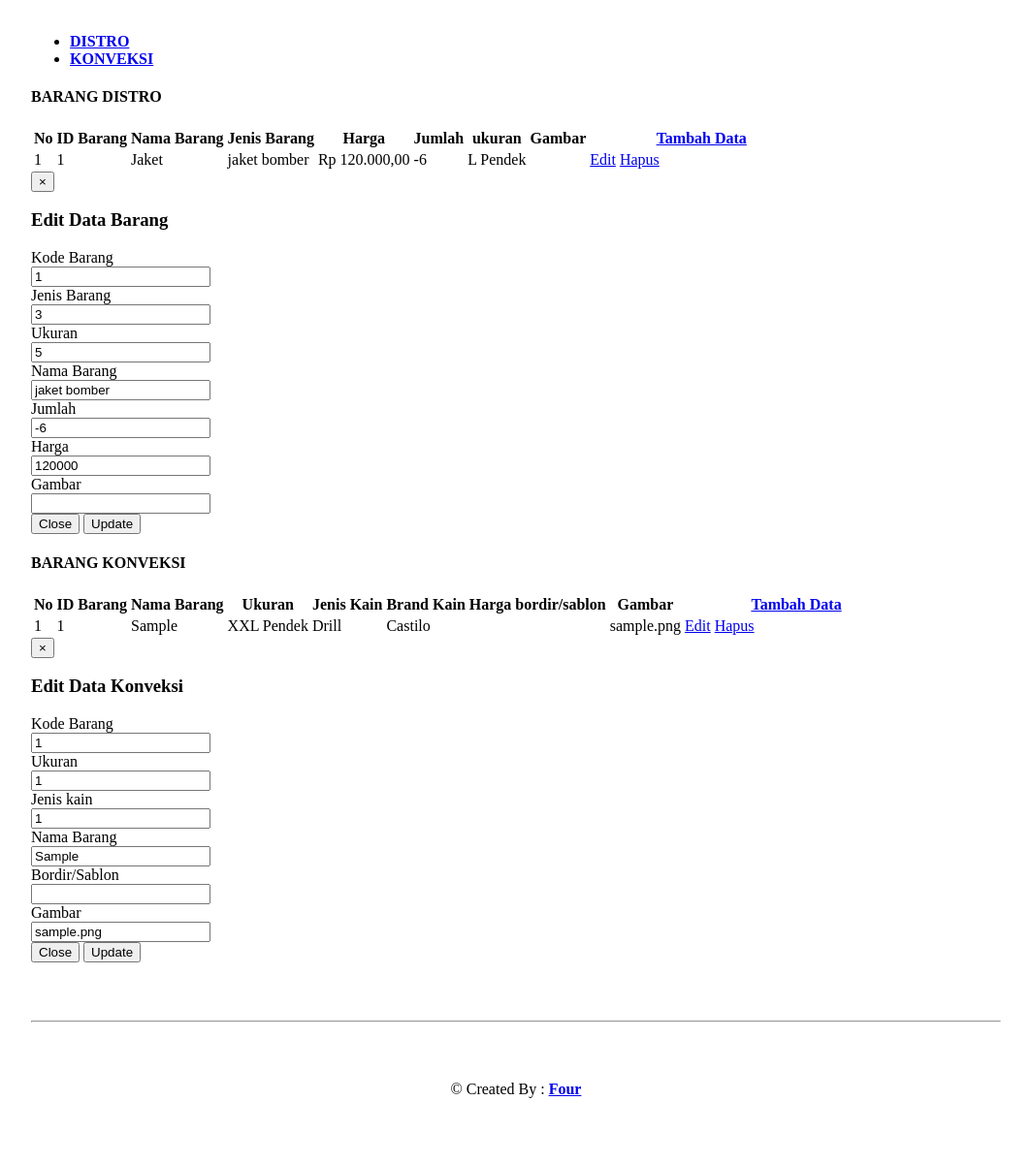
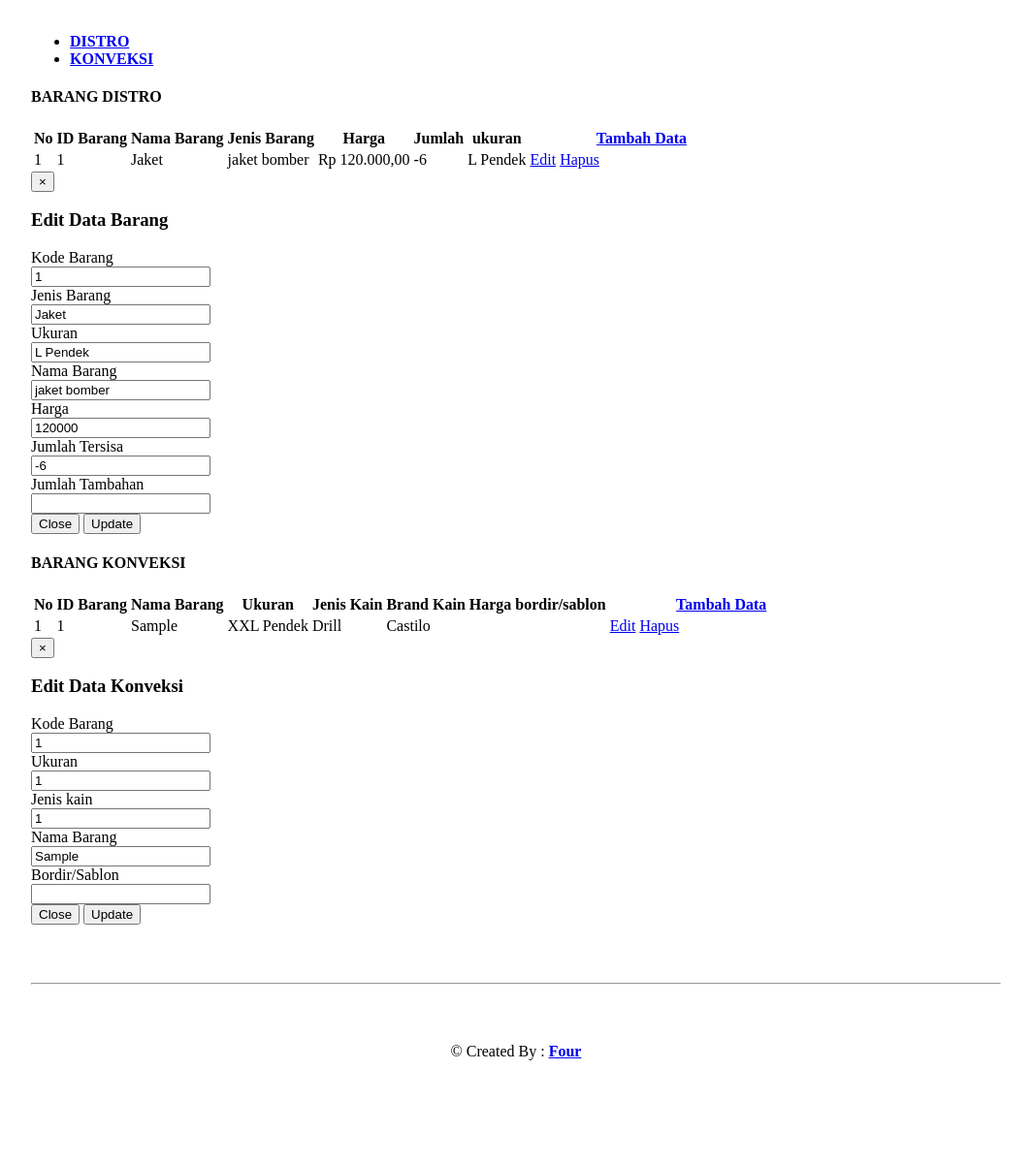
Before and after one commit to citrans/four_, a CodeIgniter app: page /four_/index.php/distro/index in a window 1280 px wide. Shown: the part 46-1247 px from the top of the page at 97% size, without its empty margins (108-1171 px from the left). After the commit the page ends 1140 px from the top, so only its background shows below. Run offline with CodeIgniter, Linux system fonts and the light colour scheme; the visitor is signed in with stand-in values (Sample User, id 1); data comes from the database, SQL or seed files in the repository; tables that the repository leaves empty hold one stand-in row (values such as "Sample post"); data that the repository does not hold is empty; some libraries are stand-ins or nearby versions.

Commit message:
crud barang distro

```diff
--- a/CodeIgniter/application/controllers/distro.php
+++ b/CodeIgniter/application/controllers/distro.php
@@ -25,100 +25,49 @@ class Distro extends CI_Controller{
 //
 //    ===================== INSERT =====================
     function tambah_barang(){
+        if (isset($_POST['submit'])){
+            $data = array (
+            'id_jenis_barang_distro' => $this->input->post(''),
+            'id_barang_distro' => $this->input->post('jenis_barang'),
+            'id_ukuran' => $this->input->post('ukuran'),
+            'nama_jenis_barang_distro' => $this->input->post('nama'),
+            'harga_barang' => $this->input->post('harga'),
+            'jumlah_barang' => $this->input->post('jumlah'),
+            'gambar' => $this->input->post('')
+            );
+            $this->model_app->insertData('jenis_barang_distro',$data);
+            redirect('distro');
+        }else{
+            $data = array('size'=>$this->model_app->get_ukuran(),
+                'barang'=>$this->model_app->getAllData('barang_distro')
+                );
+        $this->load->view('pages/v_tambahdistro', $data);
+        }
 
-    	$data = array();
 
-		if(isset($_POST['submit'])){
-			$upload = $this->model_app->upload();
-
-			if($upload['result'] == "success"){
-				$this->model_app->save($upload);
-
-				redirect('distro');
-
-			}else{
-				$data['message'] = $upload['error'];
-			}
-		}
-		$data = array('size'=>$this->model_app->get_ukuran(),
-				'barang'=>$this->model_app->get_barang_distro()
-				);
-		$this->load->view('pages/v_tambahdistro', $data);
-		/*
-		if(isset($_POST['upload'])){
-				$data =$this->model_app->insertData('jenis_barang_distro',array(
-				'id_barang_distro' =>$this->input->post('jenis_barang'),
-				'nama_jenis_barang_distro' =>$this->input->post('nama'),
-				'harga_barang' =>$this->input->post('harga'),
-				'jumlah_barang' => $this->input->post('jumlah'),
-				'id_ukuran' =>$this->input->post('ukuran'),
-				'gambar'=>$this->input->post('gambar')));
-				redirect("distro");
-		}else{
-			//$x =$this->model_app->get_ukuran();
-			$data = array(
-				'size'=>$this->model_app->get_ukuran(),
-				'barang'=>$this->model_app->get_barang_distro()
-				);
-			$this->load->view('pages/v_tambahdistro',$data);
-		}*/
 
 }
 
     function tambah_konveksi(){
 
-        $data = array();
-
-        if(isset($_POST['submit'])){
-            $upload = $this->model_app->upload();
-
-            if($upload['result'] == "success"){
-                $this->model_app->save($upload);
-
-                redirect('distro');
-
-            }else{
-                $data['message'] = $upload['error'];
-            }
-        }
         $data = array('size'=>$this->model_app->getAllData('ukuran'),
                 'barang'=>$this->model_app->get_kain()
                 );
         $this->load->view('pages/v_tambahkonveksi', $data);
-        /*
-        if(isset($_POST['upload'])){
-                $data =$this->model_app->insertData('jenis_barang_distro',array(
-                'id_barang_distro' =>$this->input->post('jenis_barang'),
-                'nama_jenis_barang_distro' =>$this->input->post('nama'),
-                'harga_barang' =>$this->input->post('harga'),
-                'jumlah_barang' => $this->input->post('jumlah'),
-                'id_ukuran' =>$this->input->post('ukuran'),
-                'gambar'=>$this->input->post('gambar')));
-                redirect("distro");
-        }else{
-            //$x =$this->model_app->get_ukuran();
-            $data = array(
-                'size'=>$this->model_app->get_ukuran(),
-                'barang'=>$this->model_app->get_barang_distro()
-                );
-            $this->load->view('pages/v_tambahdistro',$data);
-        }*/
-
 }
 
 
 //    ======================== EDIT =======================
     function edit_barang(){
         $id['id_jenis_barang_distro'] = $this->input->post('kd_barang');
+        $jumlah_l = $this->input->post('stok');
+        $jumlah_b = $this->input->post('stok_tambah');
+        $total = $jumlah_l + $jumlah_b;
         $data=array(
-            'id_barang_distro'=>$this->input->post('jenis_barang'),
-            'nama_jenis_barang_distro'=>$this->input->post('nm_barang'),
             'harga_barang'=>$this->input->post('harga'),
-            'jumlah_barang'=>$this->input->post('jumlah'),
-            'id_ukuran'=>$this->input->post('ukuran'),
-            'gambar'=>$this->input->post('gambar'),
+            'jumlah_barang'=>$total,
         );
-        $this->model_app->updateData('tbl_barang',$data,$id);
+        $this->model_app->updateData('jenis_barang_distro',$data,$id);
         redirect("distro");
     }
 
--- a/CodeIgniter/application/models/model_app.php
+++ b/CodeIgniter/application/models/model_app.php
@@ -104,6 +104,10 @@ public function upload(){
     function get_jenis_kain(){
         $query = $this->db->query("SELECT * FROM jenis_kain");
         return $query->result();
+    }
+    function get_data_edit($id){
+        $query = $this->db->query("SELECT * FROM jenis_barang_distro WHERE id_jenis_barang_distro = '$id'");
+        return $query->result_array();
     }
     function get_lap_konveksi(){
         $query = $this->db->query("SELECT tr_pesan.*,pesan.*,admin.*,tabel_pelanggan.*,barang_konveksi.*,ukuran.*,jenis_kain.*,tipe_jenis_kain.*,warna_kain.*
--- a/CodeIgniter/application/views/pages/v_distro.php
+++ b/CodeIgniter/application/views/pages/v_distro.php
@@ -9,7 +9,6 @@
         <th>Harga</th>
         <th>Jumlah</th>
 		<th>ukuran</th>
-        <th>Gambar</th>
         <th class="span2">
             <a href="distro/tambah_barang" class="btn btn-mini btn-block btn-inverse" data-toggle="modal">
                 <i class="icon-plus-sign icon-white"></i> Tambah Data
@@ -32,7 +31,6 @@
         <td><?php echo currency_format($row->harga_barang);?></td>
 		<td><?php echo $row->jumlah_barang; ?></td>
 		<td><?php echo $row->size; ?></td>
-        <td><?php echo $row->gambar; ?></td>
         <td>
             <a class="btn btn-mini" href="#modalEditBarang<?php echo $row->id_jenis_barang_distro?>" data-toggle="modal"><i class="icon-pencil"></i> Edit</a>
             <a class="btn btn-mini" href="<?php echo site_url('distro/hapus_barang/'.$row->id_jenis_barang_distro);?>"
@@ -69,26 +67,19 @@ if (isset($data_barang)){
                     <div class="control-group">
                         <label class="control-label" >Jenis Barang</label>
                         <div class="controls">
-                            <input name="jenis_barang" type="text" value="<?php echo $row->id_barang_distro;?>" >
+                            <input name="jenis_barang" type="text" value="<?php echo $row->nama_barang;?>" readonly>
                         </div>
                     </div>
                     <div class="control-group">
                         <label class="control-label" >Ukuran</label>
                         <div class="controls">
-                            <input name="ukuran" type="text" value="<?php echo $row->id_ukuran;?>" >
+                            <input name="ukuran" type="text" value="<?php echo $row->size;?>" readonly>
                         </div>
                     </div>
                     <div class="control-group">
                         <label class="control-label" >Nama Barang</label>
                         <div class="controls">
-                            <input name="nm_barang" type="text" value="<?php echo $row->nama_jenis_barang_distro;?>" >
-                        </div>
-                    </div>
-
-                    <div class="control-group">
-                        <label class="control-label" >Jumlah</label>
-                        <div class="controls">
-                            <input name="stok" type="text" value="<?php echo $row->jumlah_barang;?>">
+                            <input name="nm_barang" type="text" value="<?php echo $row->nama_jenis_barang_distro;?>" readonly>
                         </div>
                     </div>
 
@@ -99,12 +90,20 @@ if (isset($data_barang)){
                         </div>
                     </div>
 
-                    <div class="control-group">
-                        <label class="control-label">Gambar</label>
+                     <div class="control-group">
+                        <label class="control-label" >Jumlah Tersisa</label>
                         <div class="controls">
-                            <input name="gambar" type="text" value="<?php echo $row->gambar;?>">
+                            <input name="stok" type="text" value="<?php echo $row->jumlah_barang;?>" readonly>
                         </div>
                     </div>
+
+                     <div class="control-group">
+                        <label class="control-label" >Jumlah Tambahan</label>
+                        <div class="controls">
+                           <input type="varchar" name="stok_tambah" required="">
+                        </div>
+                    </div>
+
                 </div>
                 <div class="modal-footer">
                     <button class="btn" data-dismiss="modal" aria-hidden="true">Close</button>
--- a/CodeIgniter/application/views/pages/v_konveksi.php
+++ b/CodeIgniter/application/views/pages/v_konveksi.php
@@ -10,7 +10,6 @@
         <th>Brand Kain</th>
         <th>Harga</th>
         <th>bordir/sablon</th>
-         <th>Gambar</th>
         <th class="span2">
             <a href="distro/tambah_konveksi" class="btn btn-mini btn-block btn-inverse" data-toggle="modal">
                 <i class="icon-plus-sign icon-white"></i> Tambah Data
@@ -34,7 +33,6 @@
         <td><?php echo $row->tipe_jenis_kain; ?></td>
         <td><?php echo $row->harga_satuan; ?></td>
 		<td><?php echo $row->bordir; ?></td>
-        <td><?php echo $row->gambar; ?></td>
         <td>
             <a class="btn btn-mini" href="#modalEditBarang<?php echo $row->id_barang_konveksi?>" data-toggle="modal"><i class="icon-pencil"></i> Edit</a>
             <a class="btn btn-mini" href="<?php echo site_url('distro/hapus_barang/'.$row->id_barang_konveksi);?>"
@@ -93,12 +91,6 @@ if (isset($data_konveksi)){
                             <input name="bordir" type="text" value="<?php echo $row->bordir;?>">
                         </div>
                     </div>
-                    <div class="control-group">
-                        <label class="control-label">Gambar</label>
-                        <div class="controls">
-                            <input name="gambar" type="text" value="<?php echo $row->gambar;?>">
-                        </div>
-                    </div>
                 </div>
                 <div class="modal-footer">
                     <button class="btn" data-dismiss="modal" aria-hidden="true">Close</button>
--- a/CodeIgniter/application/views/pages/v_tambahkonveksi.php
+++ b/CodeIgniter/application/views/pages/v_tambahkonveksi.php
@@ -229,10 +229,6 @@ background-size: 100%;
 				<td><input type="text" name="harga" required=""></td>
 			</tr>
 			<tr>
-				<td>gambar</td>
-				<td><input type="file" name="input_gambar" required=""></td>
-			</tr>
-			<tr>
 				<td></td>
 				<a href="<?php echo base_url()?>distro">Kembali</a>
 				<td><input type="submit" name="submit" value="Tambah"></td>
```
Also changed, not shown: CodeIgniter/application/views/pages/v_tambahdistro.php (+7 -9 lines).
